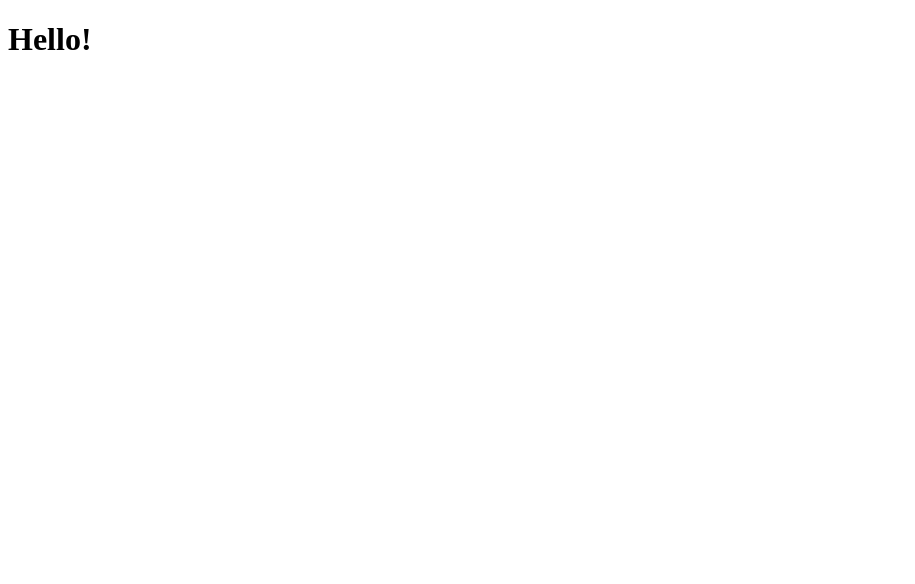
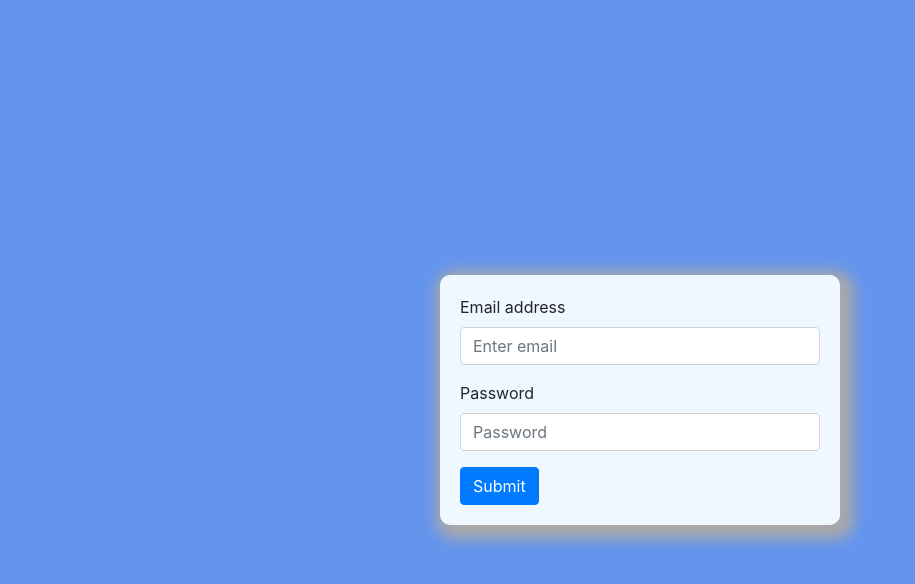
Before and after one commit to mist941/otpusk-test, a React (Create React App) app: page / in a window 1280 px wide. Shown: the top 584 px of the page, without its empty margins (0-915 px from the left). Built offline with nearby package versions, Linux system fonts and the light colour scheme.

Commit message:
added form and added style setting to webpack

```diff
--- a/client/App.jsx
+++ b/client/App.jsx
@@ -1,9 +1,10 @@
 import React from 'react';
+import {LoginPage} from "./pages/LoginPage";
 
 export const App = ({}) => {
   return (
-    <div>
-      <h1>Hello!</h1>
-    </div>
+    <>
+      <LoginPage/>
+    </>
   );
 };
--- /dev/null
+++ b/client/components/LoginForm.jsx
@@ -0,0 +1,18 @@
+import React from 'react';
+import {Button, Form} from "react-bootstrap";
+
+export const LoginForm = ({}) => {
+  return (
+    <Form>
+      <Form.Group>
+        <Form.Label>Email address</Form.Label>
+        <Form.Control type="email" placeholder="Enter email" />
+      </Form.Group>
+      <Form.Group>
+        <Form.Label>Password</Form.Label>
+        <Form.Control type="password" placeholder="Password" />
+      </Form.Group>
+      <Button variant="primary" type="submit">Submit</Button>
+    </Form>
+  );
+};
--- a/client/index.html
+++ b/client/index.html
@@ -4,6 +4,12 @@
   <meta charset="UTF-8">
   <meta http-equiv="X-UA-Compatible" content="IE=edge">
   <meta name="viewport" content="width=device-width, initial-scale=1.0">
+  <link
+      rel="stylesheet"
+      href="https://cdn.jsdelivr.net/npm/bootstrap@4.6.0/dist/css/bootstrap.min.css"
+      integrity="sha384-B0vP5xmATw1+K9KRQjQERJvTumQW0nPEzvF6L/Z6nronJ3oUOFUFpCjEUQouq2+l"
+      crossorigin="anonymous"
+  />
   <title>Task</title>
 </head>
 <body>
--- a/client/index.jsx
+++ b/client/index.jsx
@@ -3,6 +3,7 @@ import * as ReactDOM from "react-dom";
 import {App} from "./App";
 import {store} from "./store/store";
 import {Provider} from "react-redux";
+import './main.scss';
 
 ReactDOM.render(
   <React.StrictMode>
--- /dev/null
+++ b/client/main.scss
@@ -0,0 +1,19 @@
+html {
+  height: 100%;
+}
+
+body {
+  background: cornflowerblue;
+}
+
+.form-wrapper {
+  width: 400px;
+  background: aliceblue;
+  border-radius: 10px;
+  padding: 20px;
+  position: absolute;
+  top: 50%;
+  left: 50%;
+  transform: translate(-50%, -50%);
+  box-shadow: darkgray 5px 5px 14px 9px;
+}
--- /dev/null
+++ b/client/pages/LoginPage.jsx
@@ -0,0 +1,10 @@
+import React from 'react';
+import {LoginForm} from "../components/LoginForm";
+
+export const LoginPage = ({}) => {
+  return (
+    <div className="form-wrapper">
+      <LoginForm/>
+    </div>
+  );
+};
--- a/client/store/auth.js
+++ b/client/store/auth.js
@@ -4,10 +4,10 @@ const initialState = {
   isAuth: false,
 };
 
-export const counterSlice = createSlice({
+export const authSlice = createSlice({
   name: 'auth',
   initialState,
   reducers: {}
 });
 
-export default counterSlice.reducer;
+export default authSlice.reducer;
--- a/package.json
+++ b/package.json
@@ -30,6 +30,10 @@
     "terser-webpack-plugin": "^5.1.3",
     "webpack": "^5.21.2",
     "webpack-cli": "^4.5.0",
-    "webpack-dev-server": "^3.11.2"
+    "webpack-dev-server": "^3.11.2",
+    "css-loader": "^5.0.2",
+    "sass": "^1.32.8",
+    "sass-loader": "^11.0.1",
+    "style-loader": "^2.0.0"
   }
 }
--- a/webpack.config.js
+++ b/webpack.config.js
@@ -1,6 +1,7 @@
 const HtmlWebpackPlugin = require('html-webpack-plugin');
 const TerserWebpackPlugin = require('terser-webpack-plugin');
 const {CleanWebpackPlugin} = require('clean-webpack-plugin');
+const MiniCssExtractPlugin = require('mini-css-extract-plugin');
 
 let isDevMode = process.env.NODE_ENV !== 'production'
 
@@ -21,6 +22,17 @@ module.exports = {
   module: {
     rules: [
       {
+        test: /\.(s[ac]|c)ss$/i,
+        use: [
+          {
+            loader: MiniCssExtractPlugin.loader,
+            options: {},
+          },
+          'css-loader',
+          'sass-loader',
+        ],
+      },
+      {
         test: /\.(js|jsx)$/,
         exclude: /node_modules/,
         use: [
@@ -31,6 +43,7 @@ module.exports = {
   },
   plugins: [
     new CleanWebpackPlugin(),
+    new MiniCssExtractPlugin(),
     new HtmlWebpackPlugin({
       template: './client/index.html',
     }),
```
